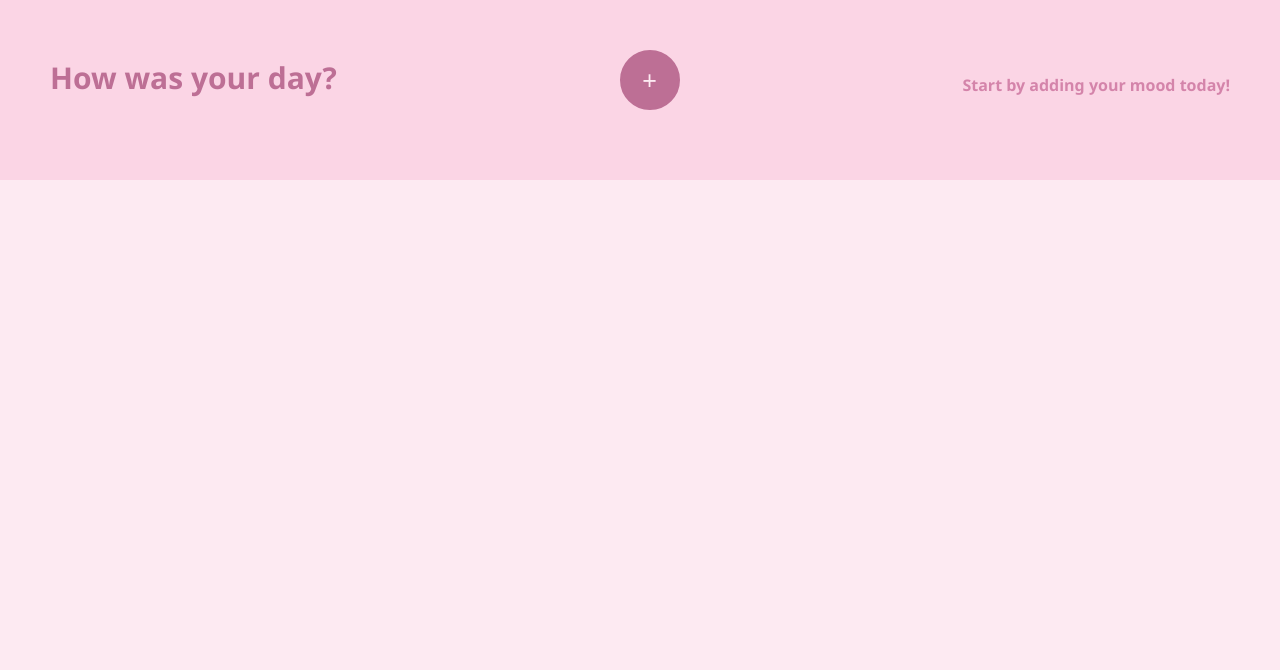
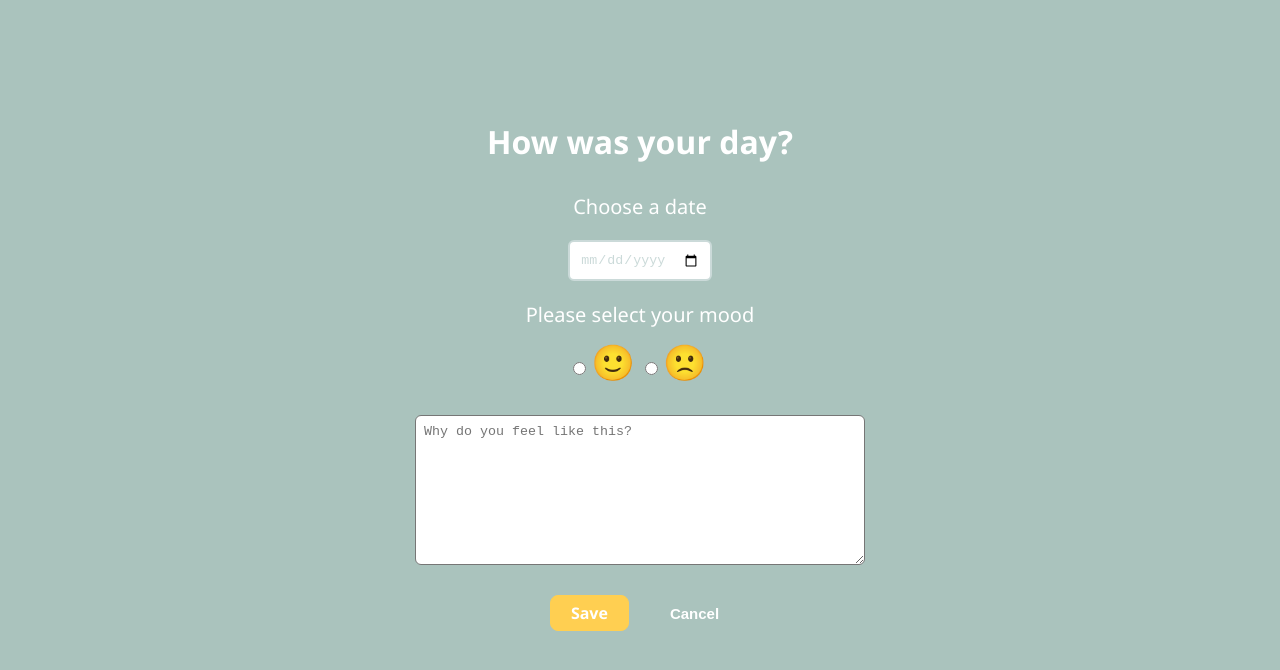
Before and after one commit to IreneRuedaVega/inside-mood-calendar, a React (Create React App) app: page /#/editor in a window 1280 px wide. Shown: the top 670 px of the page. Built offline with nearby package versions, Linux system fonts and the light colour scheme.

Commit message:
Add html and scss editor and new design for home

```diff
--- a/src/components/App.js
+++ b/src/components/App.js
@@ -1,12 +1,21 @@
 import React from "react";
 import "../stylesheets/App.scss";
 import Home from "./Home";
+import { Route, Switch } from "react-router-dom";
+import Editor from "./Editor";
 
 const App = () => {
   return (
     <div className="App">
       <main>
-        <Home />
+        <Switch>
+          <Route exact path="/">
+            <Home />
+          </Route>
+          <Route exact path="/editor">
+            <Editor />
+          </Route>
+        </Switch>
       </main>
     </div>
   );
--- a/src/components/Editor.js
+++ b/src/components/Editor.js
@@ -1,8 +1,54 @@
-/* import React from "react";
+import React from "react";
+import "../stylesheets/Editor.scss";
 
 const Editor = (props) => {
-  return <div className="editor"></div>;
+  return (
+    <div className="editor">
+      <h1 className="editor__title">How was your day?</h1>
+      <form className="editor__form">
+        <label htmlFor="date" className="editor__form--date">
+          Choose a date
+        </label>
+        <input
+          className="editor__form--dateInput"
+          type="date"
+          id="date"
+          name="date"
+        />
+        <label className="editor__form--textMood" htmlFor="state">
+          Please select your mood
+        </label>
+        <div className="editor__form--mood">
+          <label htmlFor="state" className="happy">
+            <input type="radio" id="state" value=":)" className="happy__face" />
+            <span className="happy__emoji">&#128578;</span>
+          </label>
+          <label htmlFor="state" className="sad">
+            <input
+              htmlFor="state"
+              type="radio"
+              id="state"
+              value=":("
+              className="sad__face"
+            />
+            <span className="sad__emoji">&#128577;</span>
+          </label>
+        </div>
+        <textarea
+          className="editor__form--message"
+          id="message"
+          name="w3review"
+          rows="6"
+          cols="35"
+          placeholder="Why do you feel like this?"
+        ></textarea>
+        <div className="editor__form--buttons">
+          <button className="btnSave">Save</button>
+          <button className="btnCancel">Cancel</button>
+        </div>
+      </form>
+    </div>
+  );
 };
 
 export default Editor;
- */
--- a/src/components/Home.js
+++ b/src/components/Home.js
@@ -1,13 +1,19 @@
 import React from "react";
 import "../stylesheets/Home.scss";
+import { Link } from "react-router-dom";
 
 const Home = (props) => {
   return (
     <div className="home">
-      <h1 className="home__title">How was your day?</h1>
-
-      <button className="home__btn">+</button>
-      <h4 className="home__text">Start by adding your mood today!</h4>
+      <div className="home__text">
+        <h1 className="home__text--title">How was your day?</h1>
+        <h4 className="home__text--subtitle">
+          Start by adding your mood today!
+        </h4>
+      </div>
+      <Link to="/editor">
+        <button className="home__btn">+</button>
+      </Link>
     </div>
   );
 };
--- a/src/stylesheets/App.scss
+++ b/src/stylesheets/App.scss
@@ -5,7 +5,7 @@
 }
 
 .App {
-  background-color: #fdeaf2;
+  background-color: #f1f2f2;
   width: 100%;
   height: 100vh;
 }
--- a/src/stylesheets/Editor.scss
+++ b/src/stylesheets/Editor.scss
@@ -0,0 +1,151 @@
+.editor {
+  background-color: #aac3bd;
+  width: 100%;
+  height: 100vh;
+  display: flex;
+  flex-direction: column;
+  justify-content: flex-start;
+  align-items: center;
+  padding-top: 50px;
+
+  @media all and (min-width: 768px) {
+    padding-top: 70px;
+  }
+  @media all and (min-width: 1200px) {
+    padding-top: 120px;
+  }
+
+  &__title {
+    font-family: "Segoe UI", Tahoma, Geneva, Verdana, sans-serif;
+    font-size: 22px;
+    color: white;
+    margin-bottom: 30px;
+    border-radius: 10px;
+
+    @media all and (min-width: 768px) {
+      font-size: 26px;
+    }
+
+    @media all and (min-width: 1200px) {
+      font-size: 32px;
+    }
+  }
+
+  &__form {
+    display: flex;
+    flex-direction: column;
+    justify-content: center;
+    align-items: center;
+    font-family: "Segoe UI", Tahoma, Geneva, Verdana, sans-serif;
+
+    &--date {
+      color: white;
+      margin-top: 0px;
+      font-size: 15px;
+
+      @media all and (min-width: 768px) {
+        font-size: 18px;
+      }
+
+      @media all and (min-width: 1200px) {
+        font-size: 20px;
+      }
+    }
+
+    &--dateInput {
+      color: #cbdad9;
+      border: 2px solid #cbdad9;
+      margin-top: 10px;
+      background-color: white;
+      border-radius: 6px;
+      padding: 3px;
+
+      @media all and (min-width: 768px) {
+        margin-top: 15px;
+        padding: 6px;
+      }
+
+      @media all and (min-width: 1200px) {
+        margin-top: 20px;
+        padding: 10px;
+      }
+    }
+
+    &--textMood {
+      color: white;
+      font-family: "Segoe UI", Tahoma, Geneva, Verdana, sans-serif;
+      margin: 40px 0 10px 0;
+
+      @media all and (min-width: 768px) {
+        margin-top: 20px;
+        font-size: 18px;
+      }
+
+      @media all and (min-width: 1200px) {
+        margin-top: 20px;
+        font-size: 20px;
+      }
+    }
+
+    &--buttons {
+      margin-top: 10px;
+
+      .btnSave {
+        margin-right: 30px;
+        padding: 6px 20px;
+        font-family: "Segoe UI", Tahoma, Geneva, Verdana, sans-serif;
+        color: white;
+        background-color: #ffcf51;
+        font-size: 16px;
+        border: 1px solid #ffcf51;
+        border-radius: 8px;
+        margin-top: 20px;
+        font-weight: 600;
+      }
+
+      .btnCancel {
+        background-color: #aac3bd;
+        border: 1px solid #aac3bd;
+        color: white;
+        font-size: 15px;
+        font-weight: 600;
+        padding: 6px 10px;
+      }
+    }
+
+    &--message {
+      border-radius: 6px;
+      margin-top: 30px;
+      padding: 8px;
+
+      @media all and (min-width: 768px) {
+        width: 450px;
+        height: 150px;
+      }
+    }
+  }
+}
+
+.happy {
+  margin-right: 10px;
+  &__face {
+    margin-right: 5px;
+  }
+  &__emoji {
+    font-size: 25px;
+    @media all and (min-width: 768px) {
+      font-size: 35px;
+    }
+  }
+}
+.sad {
+  &__face {
+    margin-right: 5px;
+  }
+  &__emoji {
+    font-size: 25px;
+    @media all and (min-width: 768px) {
+      font-size: 35px;
+    }
+  }
+}
--- a/src/stylesheets/Home.scss
+++ b/src/stylesheets/Home.scss
@@ -1,5 +1,5 @@
 .home {
-  background-color: #fbd5e5;
+  background-color: #aac3bd;
   width: 100%;
   height: 180px;
   display: flex;
@@ -10,31 +10,40 @@
   @media all and (min-width: 1200px) {
     flex-direction: row;
     justify-content: space-between;
+    align-items: center;
     padding: 0 50px;
   }
 
-  &__title {
+  &__text {
     font-family: "Segoe UI", Tahoma, Geneva, Verdana, sans-serif;
-    color: #bd6f95;
-    margin-bottom: 25px;
-    font-size: 20px;
+    color: white;
+    font-size: 12px;
+    padding-bottom: 25px;
+    display: flex;
+    flex-direction: column;
+    justify-content: center;
+    align-items: center;
+    margin-top: 10px;
 
     @media all and (min-width: 768px) {
-      font-size: 25px;
+      font-size: 14px;
+    }
+    @media all and (min-width: 1200px) {
+      font-size: 16px;
     }
 
-    @media all and (min-width: 1200px) {
-      font-size: 30px;
+    .home__text--subtitle {
+      margin-top: 3px;
     }
   }
 
   &__btn {
-    width: 40px;
-    height: 40px;
+    width: 50px;
+    height: 50px;
     font-size: 20px;
-    background-color: #bd6f95;
-    border: 2px solid #bd6f95;
-    color: #fdeaf2;
+    background-color: #ffcf51;
+    border: 2px solid #ffcf51;
+    color: white;
     border-radius: 30px;
     margin-bottom: 20px;
 
@@ -46,20 +55,7 @@
       font-size: 25px;
       width: 60px;
       height: 60px;
-    }
-  }
-
-  &__text {
-    font-family: "Segoe UI", Tahoma, Geneva, Verdana, sans-serif;
-    color: #d484aa;
-    font-size: 12px;
-    padding-bottom: 10px;
-
-    @media all and (min-width: 768px) {
-      font-size: 14px;
-    }
-    @media all and (min-width: 1200px) {
-      font-size: 16px;
+      margin-top: 15px;
     }
   }
 }
```
